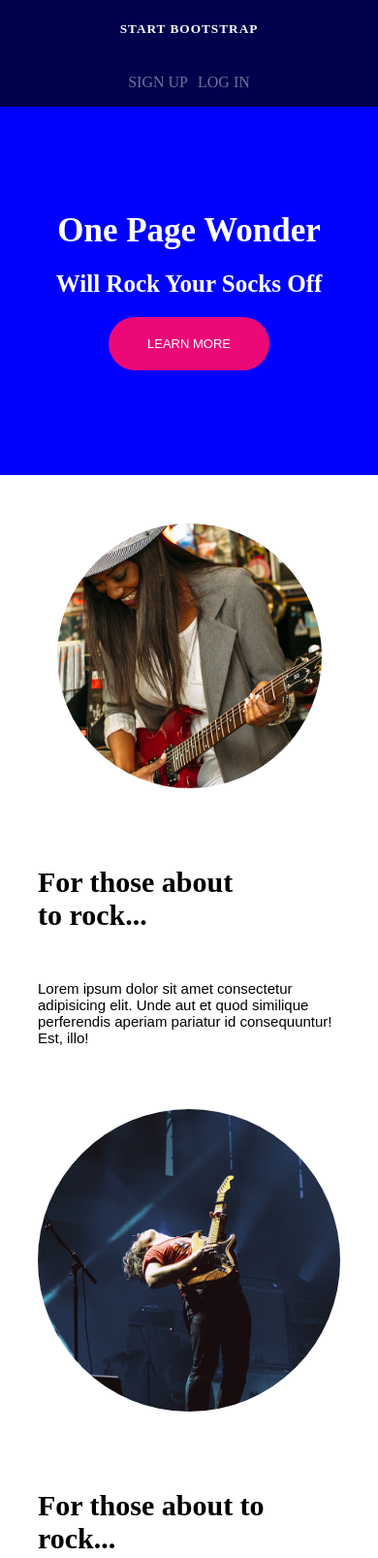
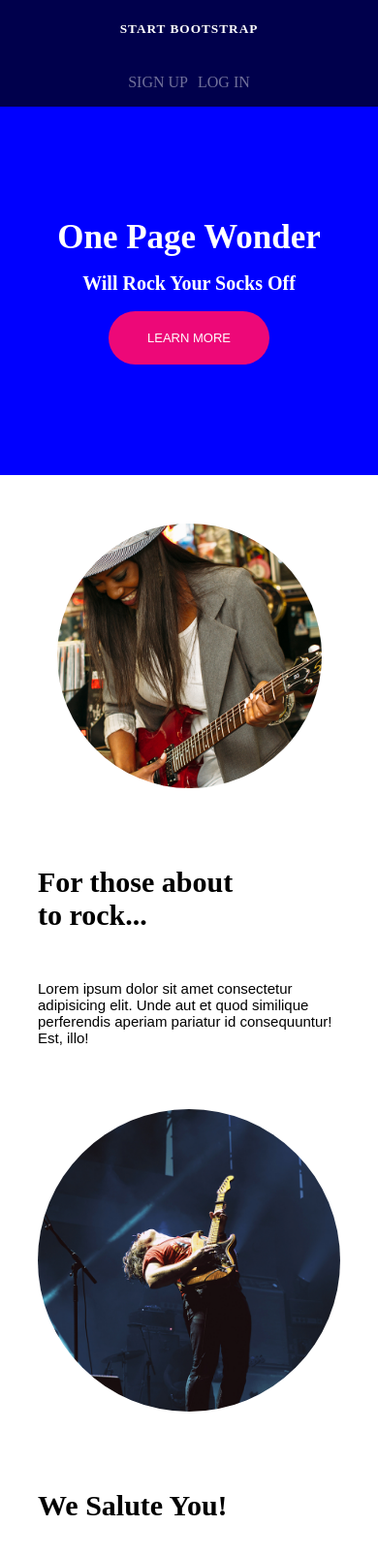
Before and after one commit to M1MOS/Start-Master, a plain HTML site: page index.html in a window 390 px wide. Shown: the top 1607 px of the page at 97% size. Drawn offline with Linux system fonts and the light colour scheme.

Commit message:
Fix Size Font Phone & Tablet

```diff
--- a/index.html
+++ b/index.html
@@ -35,14 +35,14 @@
         </div>
         <div class="num2">
             <div class="num2-txt">
-                <h5>For those about to rock...</h5>
+                <h5>We Salute You!</h5>
                 <p>Lorem ipsum dolor sit amet consectetur adipisicing elit. Unde aut et quod similique perferendis aperiam pariatur id consequuntur! Est, illo!</p>
             </div>
                 <img src="/public/img/02.jpg" alt="">
         </div>
         <div class="num1">
             <div class="num1-txt">
-                <h5>For those about <br>to rock...</h5>
+                <h5>Let There Be Rock!</h5>
                 <p>Lorem ipsum dolor sit amet consectetur adipisicing elit. Unde aut et quod similique perferendis aperiam pariatur id consequuntur! Est, illo!</p>
             </div>
                 <img src="/public/img/03.jpg" alt="">
@@ -50,7 +50,7 @@
     </main>
     <footer class="footer">
         <div class="txt-footer">
-            <p>Copyright © Your Website 2022 </p>
+            <p>Copyright © Your Website2022 </p>
         </div>
     </footer>
 </body>
--- a/public/sass/_media.sass
+++ b/public/sass/_media.sass
@@ -44,7 +44,7 @@
                 margin: 0
             h2
                 color: white
-                font-size: 25px
+                font-size: 20px
             button
                 background-color: #ED0878
                 color: white
@@ -163,7 +163,7 @@
                 margin: 0
             h2
                 color: white
-                font-size: 25px
+                font-size: 22px
             button
                 background-color: #ED0878
                 color: white
```
Also changed, not shown: public/css/_media.css.
